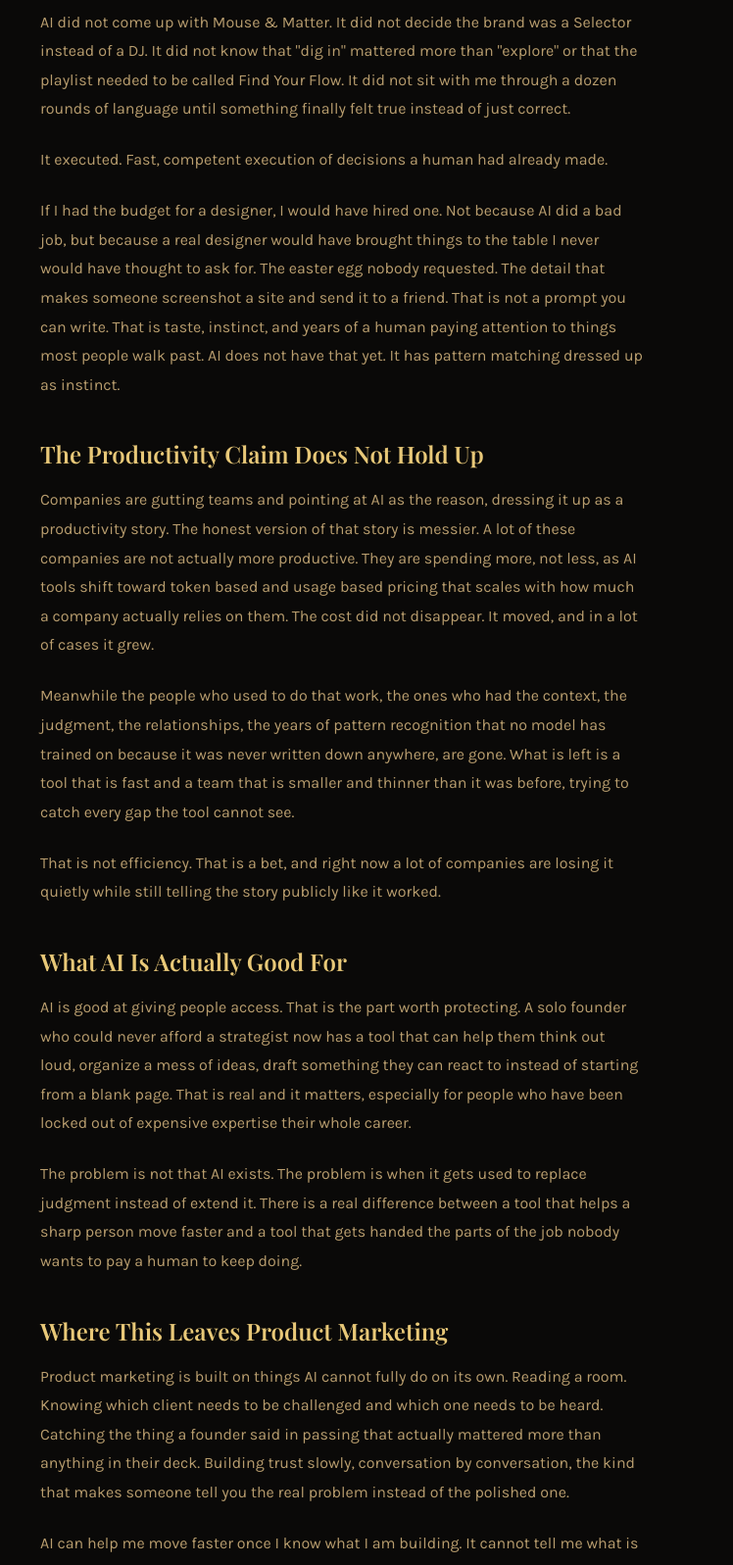
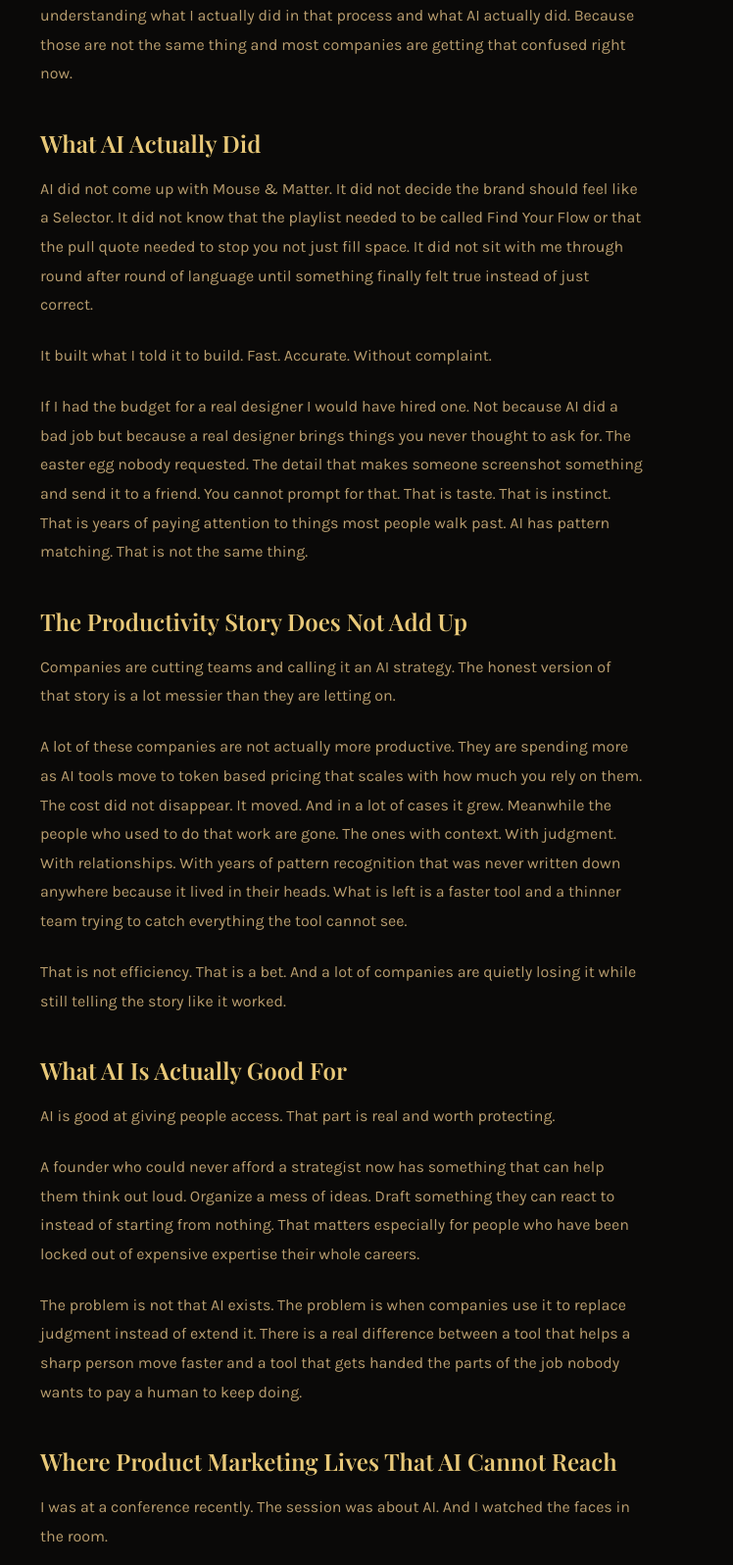
Before and after one commit to mouseandmatter-cell/Mouse-Matter, an Eleventy site: page src/posts/ai-and-product-marketing.md in a window 1280 px wide. Shown: the part 660-2257 px from the top of the page at 98% size, 291-1039 px from the left. Built offline with nearby package versions, Linux system fonts and the light colour scheme; Eleventy itself is replaced by a stand-in of ours; files that its build step writes are made by us from their sources; a web font is replaced by a local one.

Commit message:
Add files via upload

```diff
--- a/src/posts/ai-and-product-marketing.md
+++ b/src/posts/ai-and-product-marketing.md
@@ -8,39 +8,51 @@ permalink: "/posts/ai-and-product-marketing/index.html"
 
 # AI Has a Place. So Do the Humans Companies Keep Cutting to Make Room for It.
 
-I built the Mouse &amp; Matter website using AI. I am not going to pretend otherwise and I am not going to apologize for it either. It executed a build I designed. I gave it the data, the voice, the palette, the structure, the words. It assembled what I told it to assemble.
+I built the Mouse & Matter website using AI and honestly it felt weird at first.
 
-That distinction matters more than most companies right now seem willing to admit.
+Not because I was ashamed of it. Because I am used to needing a whole team to build something like this. A designer. A developer. A strategist. And here I was giving input on everything. The colors. The visuals. The flow. Watching it come together in real time and making changes immediately. It was one of the stranger experiences I have had in a while and I say that as someone who has done a lot of strange things professionally.
 
-## What AI Actually Did Here
+But what stayed with me after was not the speed or the convenience. It was understanding what I actually did in that process and what AI actually did. Because those are not the same thing and most companies are getting that confused right now.
 
-AI did not come up with Mouse &amp; Matter. It did not decide the brand was a Selector instead of a DJ. It did not know that "dig in" mattered more than "explore" or that the playlist needed to be called Find Your Flow. It did not sit with me through a dozen rounds of language until something finally felt true instead of just correct.
+## What AI Actually Did
 
-It executed. Fast, competent execution of decisions a human had already made.
+AI did not come up with Mouse & Matter. It did not decide the brand should feel like a Selector. It did not know that the playlist needed to be called Find Your Flow or that the pull quote needed to stop you not just fill space. It did not sit with me through round after round of language until something finally felt true instead of just correct.
 
-If I had the budget for a designer, I would have hired one. Not because AI did a bad job, but because a real designer would have brought things to the table I never would have thought to ask for. The easter egg nobody requested. The detail that makes someone screenshot a site and send it to a friend. That is not a prompt you can write. That is taste, instinct, and years of a human paying attention to things most people walk past. AI does not have that yet. It has pattern matching dressed up as instinct.
+It built what I told it to build. Fast. Accurate. Without complaint.
 
-## The Productivity Claim Does Not Hold Up
+If I had the budget for a real designer I would have hired one. Not because AI did a bad job but because a real designer brings things you never thought to ask for. The easter egg nobody requested. The detail that makes someone screenshot something and send it to a friend. You cannot prompt for that. That is taste. That is instinct. That is years of paying attention to things most people walk past. AI has pattern matching. That is not the same thing.
 
-Companies are gutting teams and pointing at AI as the reason, dressing it up as a productivity story. The honest version of that story is messier. A lot of these companies are not actually more productive. They are spending more, not less, as AI tools shift toward token based and usage based pricing that scales with how much a company actually relies on them. The cost did not disappear. It moved, and in a lot of cases it grew.
+## The Productivity Story Does Not Add Up
 
-Meanwhile the people who used to do that work, the ones who had the context, the judgment, the relationships, the years of pattern recognition that no model has trained on because it was never written down anywhere, are gone. What is left is a tool that is fast and a team that is smaller and thinner than it was before, trying to catch every gap the tool cannot see.
+Companies are cutting teams and calling it an AI strategy. The honest version of that story is a lot messier than they are letting on.
 
-That is not efficiency. That is a bet, and right now a lot of companies are losing it quietly while still telling the story publicly like it worked.
+A lot of these companies are not actually more productive. They are spending more as AI tools move to token based pricing that scales with how much you rely on them. The cost did not disappear. It moved. And in a lot of cases it grew. Meanwhile the people who used to do that work are gone. The ones with context. With judgment. With relationships. With years of pattern recognition that was never written down anywhere because it lived in their heads. What is left is a faster tool and a thinner team trying to catch everything the tool cannot see.
+
+That is not efficiency. That is a bet. And a lot of companies are quietly losing it while still telling the story like it worked.
 
 ## What AI Is Actually Good For
 
-AI is good at giving people access. That is the part worth protecting. A solo founder who could never afford a strategist now has a tool that can help them think out loud, organize a mess of ideas, draft something they can react to instead of starting from a blank page. That is real and it matters, especially for people who have been locked out of expensive expertise their whole career.
+AI is good at giving people access. That part is real and worth protecting.
 
-The problem is not that AI exists. The problem is when it gets used to replace judgment instead of extend it. There is a real difference between a tool that helps a sharp person move faster and a tool that gets handed the parts of the job nobody wants to pay a human to keep doing.
+A founder who could never afford a strategist now has something that can help them think out loud. Organize a mess of ideas. Draft something they can react to instead of starting from nothing. That matters especially for people who have been locked out of expensive expertise their whole careers.
 
-## Where This Leaves Product Marketing
+The problem is not that AI exists. The problem is when companies use it to replace judgment instead of extend it. There is a real difference between a tool that helps a sharp person move faster and a tool that gets handed the parts of the job nobody wants to pay a human to keep doing.
 
-Product marketing is built on things AI cannot fully do on its own. Reading a room. Knowing which client needs to be challenged and which one needs to be heard. Catching the thing a founder said in passing that actually mattered more than anything in their deck. Building trust slowly, conversation by conversation, the kind that makes someone tell you the real problem instead of the polished one.
+## Where Product Marketing Lives That AI Cannot Reach
 
-AI can help me move faster once I know what I am building. It cannot tell me what is true about a brand that has not said it out loud yet. That part is still entirely human, and I do not think that changes anytime soon, no matter how good the tools get.
+I was at a conference recently. The session was about AI. And I watched the faces in the room.
 
-So yes, I used AI to build this site. And the thinking, the voice, the judgment about what mattered and what did not, that was mine the whole way through. That is the difference companies keep blurring when they talk about what AI replaced. It did not replace the thinking. It just got faster at typing it out.
+There were people whose expressions clearly said they had no idea what AI actually was or was not. And then someone made a joke about keeping their current systems running on spit and hope. The laugh that came from that was not a laugh about a bad product. It was the laugh of people who recognized themselves. Who felt seen. Who were telling me without saying a word exactly what they needed to hear.
+
+No AI in that room caught that. I did.
+
+That is product marketing. Reading what is not being said. Catching the joke that reveals the real pain. Knowing which person in the room needs to be challenged and which one needs to feel heard. Building the kind of trust that makes someone tell you the actual problem instead of the polished version.
+
+AI can help me move faster once I know what I am building. It cannot tell me what is true about an audience that has not said it out loud yet. That part is still entirely human and I do not think that changes anytime soon no matter how good the tools get.
+
+So yes I used AI to build this site. The thinking, the voice, the judgment about what mattered and what did not, that was mine. That is the difference companies keep blurring when they talk about what AI replaced.
+
+It did not replace the thinking. It just got faster at typing it out.
 
 Protect the thinking. That is the part worth paying for.
 
```
